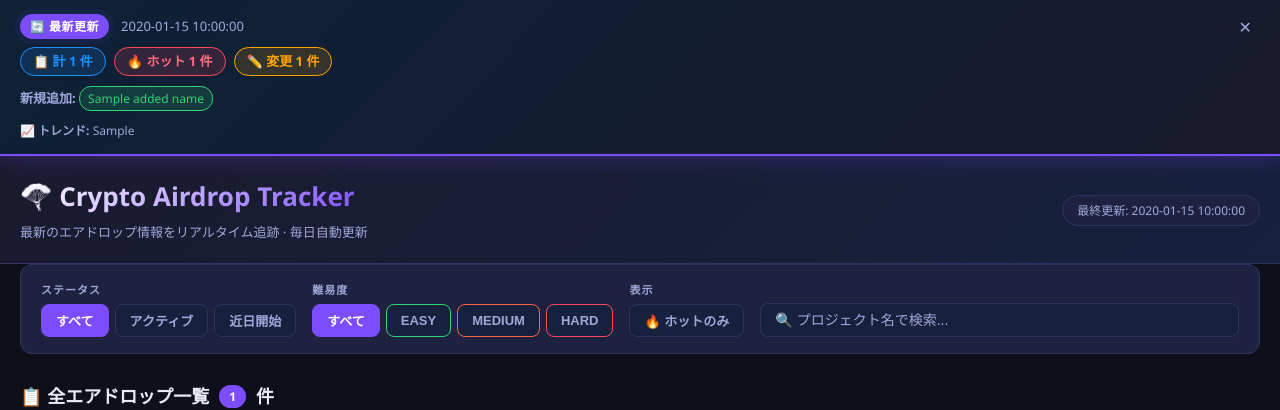
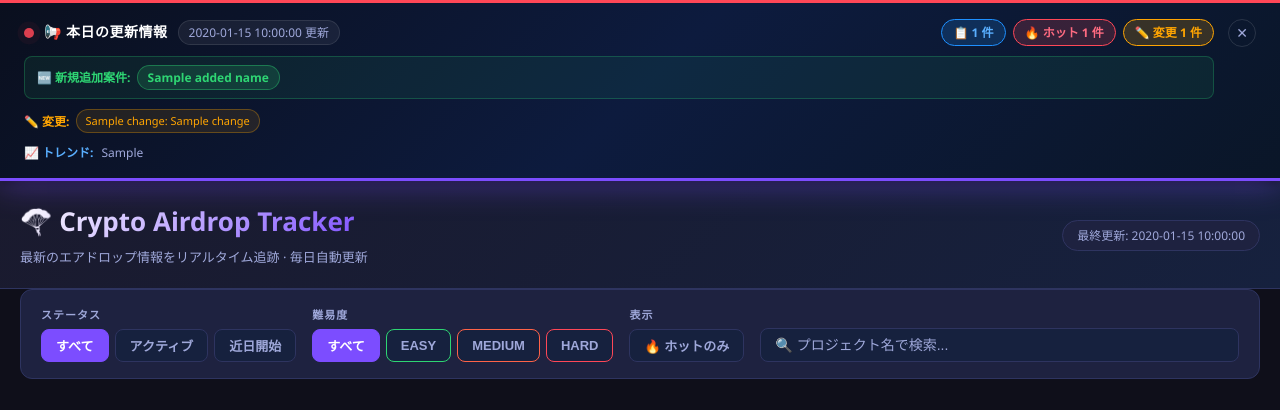
Before and after one commit to Yuzunekotokyo/crypto-airdrop-tracker, a Flask app: template templates/index.html in a window 1280 px wide. Shown: the top 410 px of the page. Run offline with Flask 3, Linux system fonts and the light colour scheme; the template is opened without the code that fills it: most values are stand-ins (such as "Sample title", 1, 10 or a date in 2020); grey boxes marked "Sample" are stand-in pictures; parts of the project's set-up code (start-up, migrations or seed data) failed here and were passed over.

Commit message:
feat: 毎日自動更新バナー強化 + Gmail毎日送信対応
- 更新バナーをより目立つデザインに刷新（ライブドット、新着ハイライト、変更案件表示）
- Gmail通知を毎日必ず送信するよう変更（変更なしの日も送信）
- メールに変更点セクション追加、デザインを改善
- airdrops.ioスクレイピングを複数セレクタ対応に強化
- Earnifiフォールバックスクレイパーを追加

https://claude.ai/code/session_01Cm8fUh5CVq8EQ1bNsgzRg8

```diff
--- a/static/css/style.css
+++ b/static/css/style.css
@@ -37,81 +37,148 @@ a:hover { color: var(--accent2); }
 
 /* ===== Update Banner ===== */
 .update-banner {
-  background: linear-gradient(135deg, #0d2137, #1a1a2e);
-  border-bottom: 2px solid var(--accent);
-  padding: 14px 20px;
+  background: linear-gradient(135deg, #0a0f1e 0%, #0d1b3e 50%, #0a1628 100%);
+  border-bottom: 3px solid var(--accent);
+  border-top: 3px solid var(--hot);
+  padding: 16px 24px;
   position: sticky;
   top: 0;
   z-index: 100;
-  box-shadow: 0 2px 20px rgba(124,77,255,0.3);
+  box-shadow: 0 4px 30px rgba(124,77,255,0.4), 0 2px 8px rgba(0,0,0,0.6);
   display: flex;
   align-items: flex-start;
-  gap: 12px;
+  gap: 14px;
 }
 
-.update-banner-inner { flex: 1; display: flex; flex-direction: column; gap: 8px; }
+.update-banner-inner { flex: 1; display: flex; flex-direction: column; gap: 10px; }
 
-.update-meta { display: flex; align-items: center; gap: 12px; }
+/* ライブドット + タイトル行 */
+.update-header-row {
+  display: flex;
+  align-items: center;
+  flex-wrap: wrap;
+  gap: 12px;
+  justify-content: space-between;
+}
 
-.update-badge {
-  background: var(--accent);
+.update-title-group { display: flex; align-items: center; gap: 10px; }
+
+.update-live-dot {
+  width: 10px;
+  height: 10px;
+  border-radius: 50%;
+  background: var(--hot);
+  flex-shrink: 0;
+  animation: live-pulse 1.5s ease-in-out infinite;
+}
+
+@keyframes live-pulse {
+  0%, 100% { opacity: 1; box-shadow: 0 0 0 0 rgba(255,71,87,0.7); }
+  50% { opacity: 0.85; box-shadow: 0 0 0 7px rgba(255,71,87,0); }
+}
+
+.update-label {
+  font-size: 14px;
+  font-weight: 800;
   color: white;
+  letter-spacing: 0.5px;
+}
+
+.update-time {
+  color: var(--text2);
+  font-size: 12px;
+  background: rgba(255,255,255,0.06);
+  padding: 2px 10px;
+  border-radius: 20px;
+  border: 1px solid rgba(255,255,255,0.1);
+}
+
+.update-stat-row { display: flex; flex-wrap: wrap; gap: 7px; }
+
+.stat-chip {
+  font-size: 12px;
+  padding: 3px 11px;
+  border-radius: 20px;
+  font-weight: 700;
+  white-space: nowrap;
+}
+.stat-total  { background: rgba(30,144,255,0.18); border: 1px solid #1e90ff; color: #5aafff; }
+.stat-hot    { background: rgba(255,71,87,0.18);  border: 1px solid var(--hot); color: var(--hot2); }
+.stat-new    { background: rgba(46,213,115,0.18); border: 1px solid var(--green); color: var(--green); }
+.stat-changed{ background: rgba(255,165,2,0.18);  border: 1px solid var(--yellow); color: var(--yellow); }
+.stat-email  { background: rgba(124,77,255,0.18); border: 1px solid var(--accent); color: #b39ddb; }
+
+/* 新着ハイライト行 */
+.update-new-highlight {
+  display: flex;
+  flex-wrap: wrap;
+  align-items: center;
+  gap: 6px;
+  padding: 8px 12px;
+  background: rgba(46,213,115,0.08);
+  border: 1px solid rgba(46,213,115,0.25);
+  border-radius: 8px;
+}
+
+.new-highlight-label {
   font-size: 12px;
   font-weight: 700;
-  padding: 3px 10px;
-  border-radius: 20px;
-  letter-spacing: 0.5px;
-  animation: pulse-badge 2s infinite;
+  color: var(--green);
+  white-space: nowrap;
 }
-
-@keyframes pulse-badge {
-  0%, 100% { box-shadow: 0 0 0 0 rgba(124,77,255,0.6); }
-  50% { box-shadow: 0 0 0 6px rgba(124,77,255,0); }
-}
-
-.update-time { color: var(--text2); font-size: 13px; }
-
-.update-stats { display: flex; flex-wrap: wrap; gap: 8px; }
-
-.stat-chip {
-  font-size: 13px;
-  padding: 3px 12px;
-  border-radius: 20px;
-  font-weight: 600;
-}
-.stat-total  { background: rgba(30,144,255,0.15); border: 1px solid #1e90ff; color: #1e90ff; }
-.stat-hot    { background: rgba(255,71,87,0.15);  border: 1px solid var(--hot); color: var(--hot2); }
-.stat-new    { background: rgba(46,213,115,0.15); border: 1px solid var(--green); color: var(--green); }
-.stat-changed{ background: rgba(255,165,2,0.15);  border: 1px solid var(--yellow); color: var(--yellow); }
-.stat-email  { background: rgba(124,77,255,0.15); border: 1px solid var(--accent); color: var(--accent); }
-
-.update-new-items { font-size: 13px; color: var(--text2); }
 
 .new-tag {
   display: inline-block;
   background: rgba(46,213,115,0.15);
-  border: 1px solid var(--green);
+  border: 1px solid rgba(46,213,115,0.4);
   color: var(--green);
-  padding: 2px 8px;
-  border-radius: 12px;
+  padding: 2px 10px;
+  border-radius: 20px;
   font-size: 12px;
-  margin: 2px 4px 2px 0;
+  font-weight: 600;
 }
 
-.update-trending { font-size: 12px; color: var(--text2); }
+/* 変更案件行 */
+.update-changes-row {
+  display: flex;
+  flex-wrap: wrap;
+  align-items: center;
+  gap: 6px;
+  font-size: 12px;
+}
+
+.changes-label { color: var(--yellow); font-weight: 700; }
+
+.change-tag {
+  background: rgba(255,165,2,0.1);
+  border: 1px solid rgba(255,165,2,0.3);
+  color: var(--yellow);
+  padding: 2px 9px;
+  border-radius: 20px;
+  font-size: 11px;
+}
+
+/* トレンド行 */
+.update-trending { display: flex; align-items: center; gap: 8px; font-size: 12px; }
+.trending-label { color: #5aafff; font-weight: 700; white-space: nowrap; }
+.trending-coins { color: var(--text2); }
 
 .banner-close {
   background: none;
-  border: none;
+  border: 1px solid rgba(255,255,255,0.12);
   color: var(--text2);
   cursor: pointer;
-  font-size: 16px;
-  padding: 4px 8px;
+  font-size: 14px;
+  width: 28px;
+  height: 28px;
   border-radius: 50%;
-  transition: background 0.2s;
+  transition: background 0.2s, color 0.2s;
   flex-shrink: 0;
+  display: flex;
+  align-items: center;
+  justify-content: center;
 }
-.banner-close:hover { background: rgba(255,255,255,0.1); }
+.banner-close:hover { background: rgba(255,255,255,0.12); color: white; }
 
 /* ===== Header ===== */
 .site-header {
--- a/templates/index.html
+++ b/templates/index.html
@@ -12,49 +12,59 @@
 {% if latest_update %}
 <div id="update-banner" class="update-banner">
   <div class="update-banner-inner">
-    <div class="update-meta">
-      <span class="update-badge">🔄 最新更新</span>
-      <span class="update-time">{{ latest_update.time_jst }}</span>
+
+    <!-- バナーヘッダー行 -->
+    <div class="update-header-row">
+      <div class="update-title-group">
+        <span class="update-live-dot"></span>
+        <span class="update-label">📢 本日の更新情報</span>
+        <span class="update-time">{{ latest_update.time_jst }} 更新</span>
       </div>
-    <div class="update-stats">
-      <span class="stat-chip stat-total">
-        📋 計 <strong>{{ latest_update.total_airdrops }}</strong> 件
-      </span>
-      <span class="stat-chip stat-hot">
-        🔥 ホット <strong>{{ latest_update.hot_count }}</strong> 件
-      </span>
+      <div class="update-stat-row">
+        <span class="stat-chip stat-total">📋 <strong>{{ latest_update.total_airdrops }}</strong> 件</span>
+        <span class="stat-chip stat-hot">🔥 ホット <strong>{{ latest_update.hot_count }}</strong> 件</span>
         {% if latest_update.added_count > 0 %}
-      <span class="stat-chip stat-new">
-        🆕 新着 <strong>{{ latest_update.added_count }}</strong> 件
-      </span>
+        <span class="stat-chip stat-new">🆕 新着 <strong>{{ latest_update.added_count }}</strong> 件</span>
         {% endif %}
         {% if latest_update.changed_count > 0 %}
-      <span class="stat-chip stat-changed">
-        ✏️ 変更 <strong>{{ latest_update.changed_count }}</strong> 件
-      </span>
+        <span class="stat-chip stat-changed">✏️ 変更 <strong>{{ latest_update.changed_count }}</strong> 件</span>
         {% endif %}
         {% if latest_update.email_sent %}
-      <span class="stat-chip stat-email">
-        📧 メール送信済
-      </span>
+        <span class="stat-chip stat-email">📧 メール送信済</span>
         {% endif %}
       </div>
+    </div>
+
+    <!-- 新着案件ハイライト -->
     {% if latest_update.added_names %}
-    <div class="update-new-items">
-      <strong>新規追加:</strong>
+    <div class="update-new-highlight">
+      <span class="new-highlight-label">🆕 新規追加案件:</span>
       {% for name in latest_update.added_names %}
       <span class="new-tag">{{ name }}</span>
       {% endfor %}
     </div>
     {% endif %}
+
+    <!-- 変更案件 -->
+    {% if latest_update.changes %}
+    <div class="update-changes-row">
+      <span class="changes-label">✏️ 変更:</span>
+      {% for ch in latest_update.changes[:3] %}
+      <span class="change-tag">{{ ch.name }}: {{ ch.changes | join(' / ') }}</span>
+      {% endfor %}
+    </div>
+    {% endif %}
+
+    <!-- トレンドコイン -->
     {% if latest_update.trending_coins %}
     <div class="update-trending">
-      <strong>📈 トレンド:</strong>
-      {{ latest_update.trending_coins | join(' · ') }}
+      <span class="trending-label">📈 トレンド:</span>
+      <span class="trending-coins">{{ latest_update.trending_coins | join(' · ') }}</span>
     </div>
     {% endif %}
+
   </div>
-  <button class="banner-close" onclick="document.getElementById('update-banner').style.display='none'">✕</button>
+  <button class="banner-close" onclick="document.getElementById('update-banner').style.display='none'" title="閉じる">✕</button>
 </div>
 {% endif %}
 
--- a/updater.py
+++ b/updater.py
@@ -101,10 +101,10 @@ def run_daily_update(force_email: bool = False) -> dict:
     updates_log = updates_log[:30]  # 直近30件を保持
     _save_json(UPDATES_FILE, updates_log)
 
-    # メール送信 (新着あり、またはホット案件変化、または強制送信)
-    should_email = force_email or diff["added"] or newly_hot
+    # メール送信: 毎日必ず送信 (新着・ホット案件があればより詳細に)
+    should_email = True
     if should_email:
-        sent = send_daily_report(new_airdrops, scraped_new, trending)
+        sent = send_daily_report(new_airdrops, scraped_new, trending, diff["changed"])
         summary["email_sent"] = sent
         updates_log[0]["email_sent"] = sent
         _save_json(UPDATES_FILE, updates_log)
```
Also changed, not shown: fetchers/airdrop_fetcher.py (+56 -7 lines), notifier/gmail.py (+113 -49 lines). Lines whose indentation alone changed are shown as unchanged.
